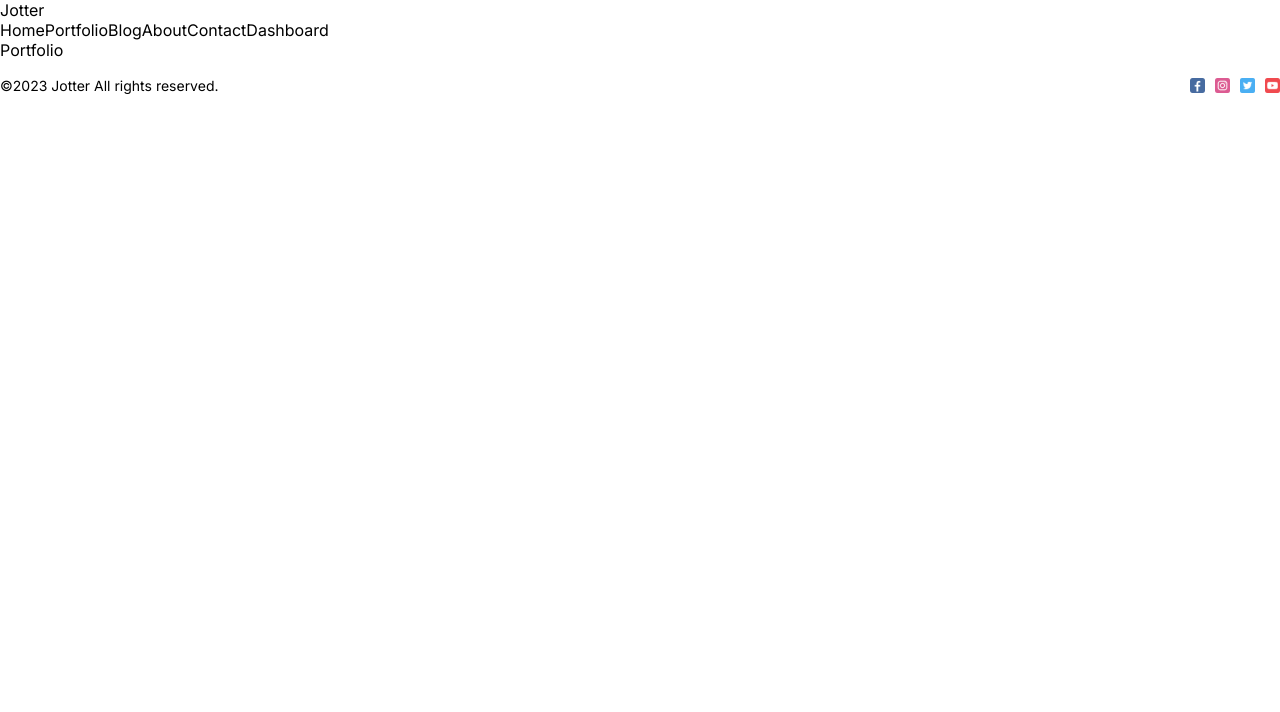
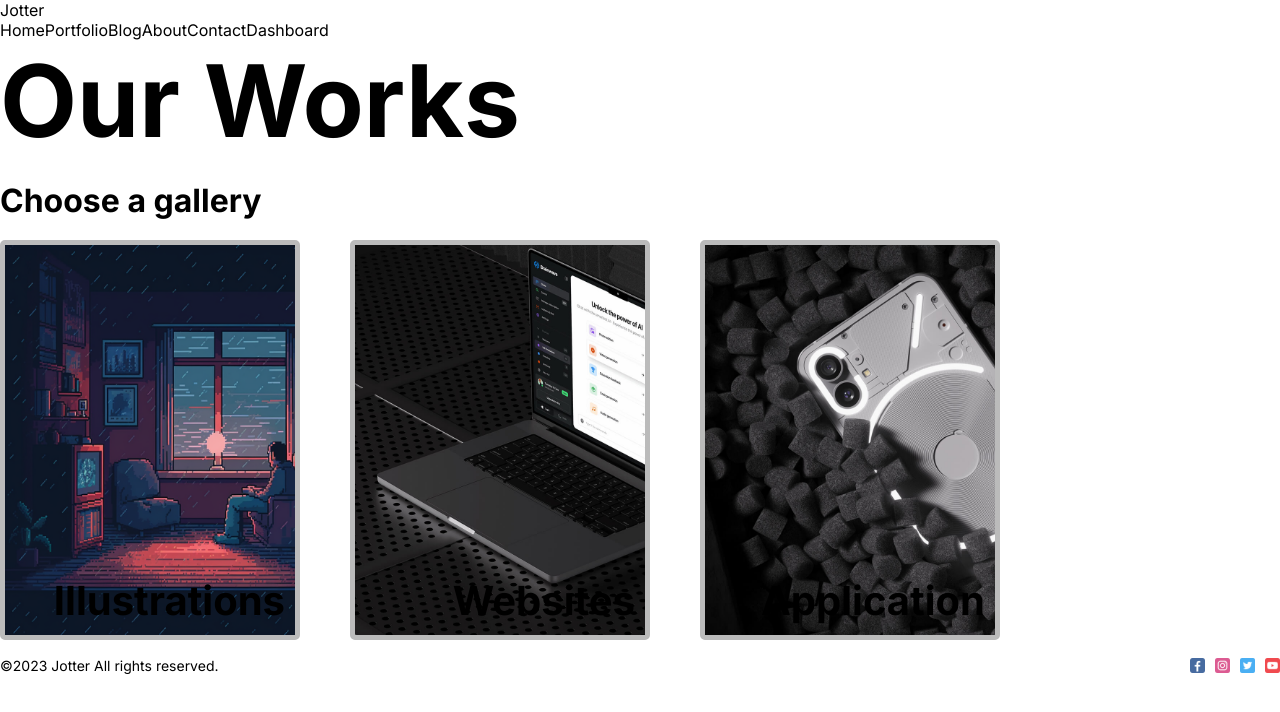
Before and after one commit to Bhavyaatrivedi/Jotter, a Next.js app: page /portfolio in a window 1280 px wide. Shown: the top 712 px of the page. Built offline with nearby package versions, Linux system fonts and the light colour scheme.

Commit message:
portfolio page

```diff
--- /dev/null
+++ b/src/app/portfolio/[category]/page.module.css
@@ -0,0 +1,42 @@
+.container {
+}
+.catTitle {
+  color: #53c28b;
+}
+
+.item{
+  display: flex;
+  gap: 50px;
+  margin-top: 50px;
+  margin-bottom: 100px;
+}
+
+.item:nth-child(2n+1){
+  flex-direction: row-reverse;
+}
+
+.imgContainer{
+  flex:1;
+  height: 500px;
+  position: relative;
+}
+
+.img{
+  object-fit: cover;
+}
+
+.content{
+  flex:1;
+  display: flex;
+  flex-direction: column;
+  gap: 20px;
+  justify-content: center;
+}
+
+.title{
+  font-size: 50px;
+}
+
+.desc{
+  font-size: 20px;
+}
--- /dev/null
+++ b/src/app/portfolio/layout.jsx
@@ -0,0 +1,13 @@
+import React from 'react'
+import styles from './page.module.css'
+
+const Layout = ({children}) => {
+  return (
+    <div>
+      <h1 className={styles.mainTitle}>Our Works</h1>
+      {children}
+    </div>
+  )
+}
+
+export default Layout
--- a/src/app/portfolio/page.jsx
+++ b/src/app/portfolio/page.jsx
@@ -1,9 +1,24 @@
-import React from 'react'
+import React from "react";
+import styles from "./page.module.css";
+import Link from "next/link";
 
 const Portfolio = () => {
   return (
-    <div>Portfolio</div>
-  )
-}
+    <div className={styles.container}>
+      <h1 className={styles.selectTitle}>Choose a gallery</h1>
+      <div className={styles.items}>
+        <Link href="/portfolio/illustrations" className={styles.item}>
+          <span className={styles.title}>Illustrations</span>
+        </Link>
+        <Link href="/portfolio/websites" className={styles.item}>
+          <span className={styles.title}>Websites</span>
+        </Link>
+        <Link href="/portfolio/application" className={styles.item}>
+          <span className={styles.title}>Application</span>
+        </Link>
+      </div>
+    </div>
+  );
+};
 
-export default Portfolio
+export default Portfolio;
--- /dev/null
+++ b/src/app/portfolio/page.module.css
@@ -0,0 +1,46 @@
+.mainTitle {
+    font-size: 100px;
+  }
+
+  .container {
+  }
+
+  .selectTitle {
+    margin: 20px 0px;
+  }
+
+  .items {
+    display: flex;
+    gap: 50px;
+  }
+
+  .item {
+    border: 5px solid #bbb;
+    border-radius: 5px;
+    width: 300px;
+    height: 400px;
+    position: relative;
+    background-size: cover !important;
+  }
+
+  .item:nth-child(1) {
+    background: url("/illustration.png");
+  }
+  .item:nth-child(2) {
+    background: url("/websites.jpg");
+  }
+  .item:nth-child(3) {
+    background: url("/apps.jpg");
+  }
+
+  .title {
+    position: absolute;
+    right: 10px;
+    bottom: 10px;
+    font-size: 40px;
+    font-weight: bold;
+  }
+
+  .item:hover .title {
+    color: #53c28b;
+  }
```
Also changed, not shown: src/app/portfolio/[category]/data.js (added, +71 -0 lines), src/app/portfolio/[category]/page.jsx (+42 -6 lines).
